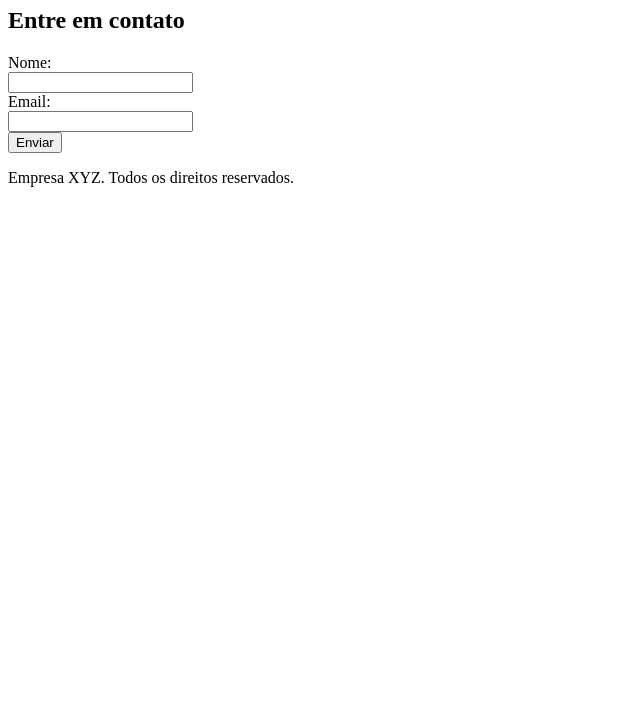
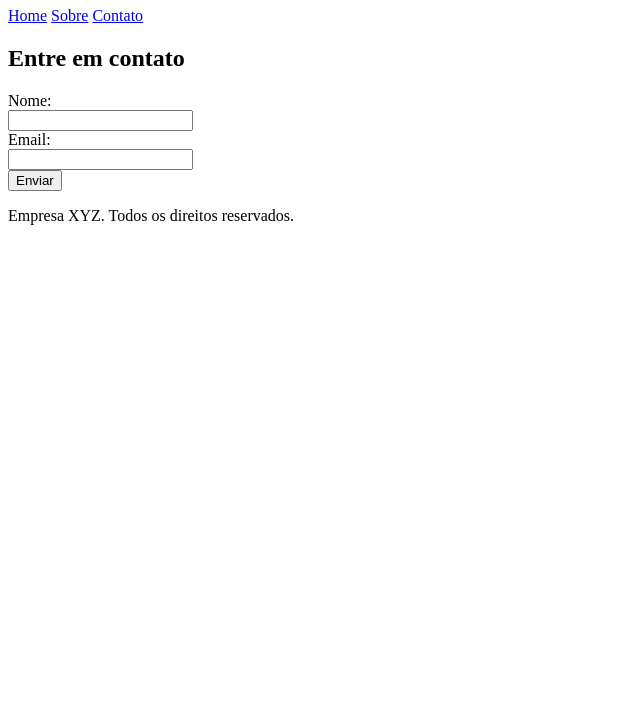
Before and after one commit to Speeky00/projeto, a plain HTML site: page contato.html in a window 1280 px wide. Shown: the part 73-800 px from the top of the page, without its empty margins (0-640 px from the left). Drawn offline with Linux system fonts and the light colour scheme.

Commit message:
acrescentando o menu de navegação

```diff
--- a/contato.html
+++ b/contato.html
@@ -9,6 +9,11 @@
     <header>
         <h1>Contato - Empresa XYZ</h1>
     </header>
+    <nav>
+        <a href="home.html">Home</a>
+        <a href="sobre.html">Sobre</a>
+        <a href="contato.html">Contato</a>
+    </nav>
     <main>
         <h2>Entre em contato</h2>
         <form action="enviar.php" method="post">
```
Also changed, not shown: index.html (+5 -0 lines).
